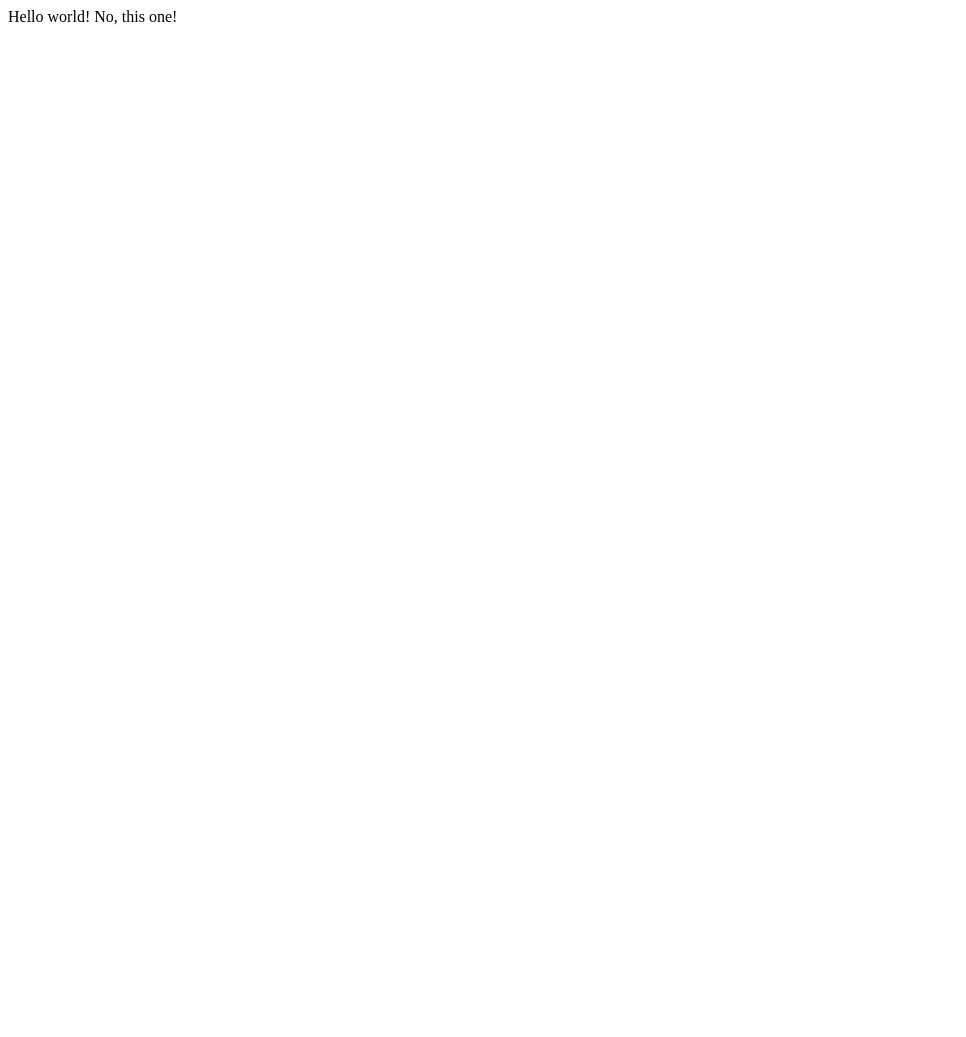
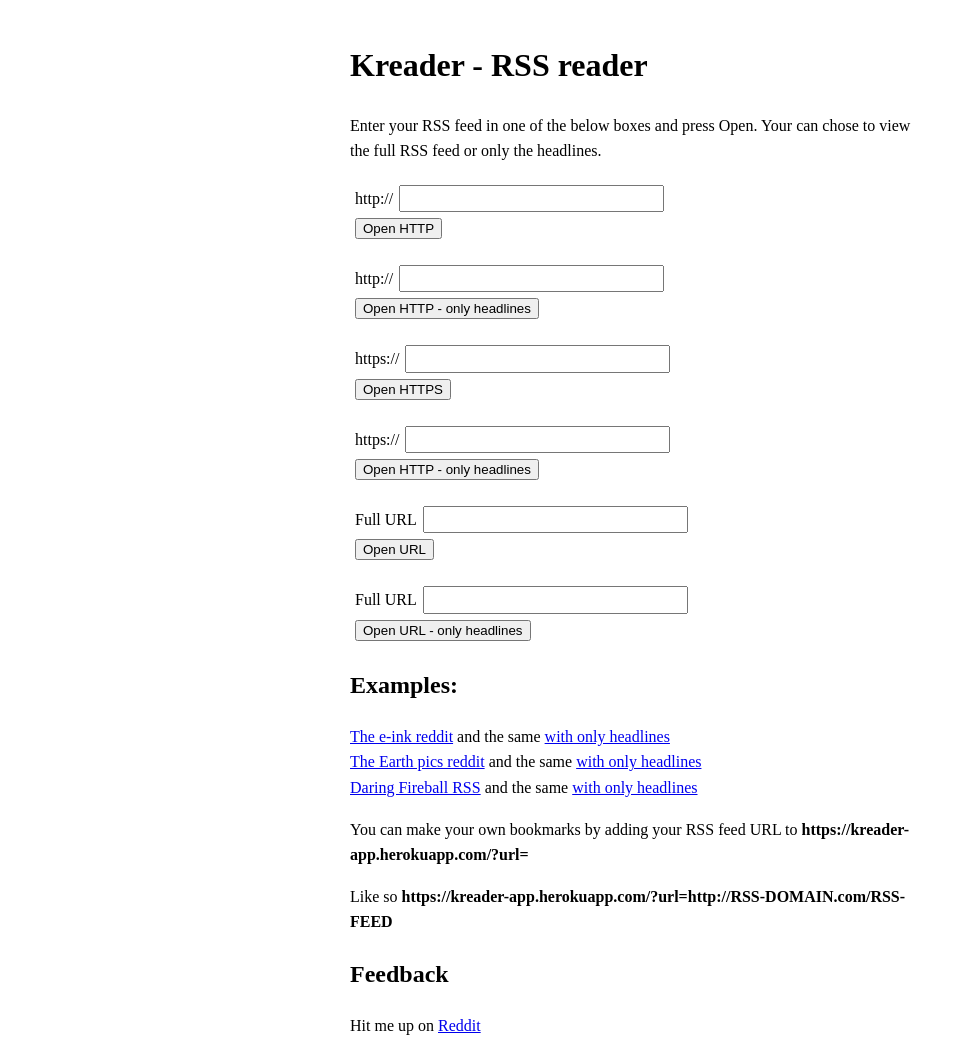
Before and after one commit to Kreader-app/Kreader-app.github.io, a plain HTML site: page index.html in a window 1280 px wide. Shown: the whole page, without its empty margins (0-966 px from the left). Before the commit the page ends 800 px from the top, so only its background shows below. Drawn offline with Linux system fonts and the light colour scheme.

Commit message:
Add files via upload
Initial upload

```diff
--- a/index.html
+++ b/index.html
@@ -1,2 +1,103 @@
-Hello world!
-No, this one!
+<html>
+<head>
+	   <meta charset="utf-8">
+    <meta name="viewport" content="width=device-width, initial-scale=1">
+<title>Kreader - A simple RSS reader</title>
+<style type="text/css">body{
+	margin:40px auto;
+	max-width:580px;}
+
+* {
+	line-height:1.6;
+	font-size:18px
+	font-family: Helvetica,"Helvetica Neue",Arial,sans-serif;
+	}
+
+a:visited {
+  color: grey;
+}
+
+</style></head>
+<body>
+
+ <h1>Kreader - RSS reader</h1>
+
+ Enter your RSS feed in one of the below boxes and press Open. Your can chose to view the full RSS feed or only the headlines.<br>
+
+ <p></p>
+
+ <form name="URL_entry_form-http" id="URL_entry_form-http" action="#">
+    <table cellspacing="4">
+        <tr><td><label for="URL">http://</label></td><td><input type="text" size="30" maxlength="155" name="url" /></td></tr>
+        <tr><td colspan="2"><input type="button" name="submit" value="Open HTTP" onclick="showFormData(this.form, 'http://', '');" /></td></table>
+    </form>
+
+
+ <form name="URL_entry_form-http-no_descriptions" id="URL_entry_form-http-no_descriptions" action="#">
+    <table cellspacing="4">
+        <tr><td><label for="URL">http://</label></td><td><input type="text" size="30" maxlength="155" name="url" /></td></tr>
+        <tr><td colspan="2"><input type="button" name="submit" value="Open HTTP - only headlines" onclick="showFormData(this.form, 'http://', '&no_content');" /></td></table>
+</form>
+
+
+ <form name="URL_entry_form-https" id="URL_entry_form-https" action="#">
+    <table cellspacing="4">
+        <tr><td><label for="URL-secure">https://</label></td><td><input type="text" size="30" maxlength="155" name="url" /></td></tr>
+        <tr><td colspan="2"><input type="button" name="submit" value="Open HTTPS" onclick="showFormData(this.form, 'https://','');" /></td></table>
+    </form>
+
+
+<form name="URL_entry_form-https-no_descriptions" id="URL_entry_form-https-no_descriptions" action="#">
+    <table cellspacing="4">
+        <tr><td><label for="URL">https://</label></td><td><input type="text" size="30" maxlength="155" name="url" /></td></tr>
+        <tr><td colspan="2"><input type="button" name="submit" value="Open HTTP - only headlines" onclick="showFormData(this.form, 'https://', '&no_content');" /></td></table>
+    </form>
+
+<form name="URL_entry_form" id="URL_entry_form" action="#">
+    <table cellspacing="4">
+        <tr><td><label for="URL">Full URL</label></td><td><input type="text" size="30" maxlength="155" name="url" /></td></tr>
+        <tr><td colspan="2"><input type="button" name="submit" value="Open URL" onclick="showFormData(this.form, '', '');" /></td></table>
+    </form>
+
+
+<form name="URL_entry_form-no_descriptions" id="URL_entry_form-no_descriptions" action="#">
+    <table cellspacing="4">
+        <tr><td><label for="URL">Full URL</label></td><td><input type="text" size="30" maxlength="155" name="url" /></td></tr>
+        <tr><td colspan="2"><input type="button" name="submit" value="Open URL - only headlines" onclick="showFormData(this.form, '', '&no_content');" /></td></table>
+    </form>
+
+<h2>Examples:</h2>
+
+<a href="https://kreader-app.herokuapp.com/?url=https://old.reddit.com/r/eink/.rss">The e-ink reddit</a> and the same <a href="https://kreader-app.herokuapp.com/?url=https://old.reddit.com/r/eink/.rss&no_content">with only headlines</a>
+<br>
+<a href="https://kreader-app.herokuapp.com/?url=https://old.reddit.com/r/earthporn/.rss">The Earth pics reddit</a> and the same <a href="https://kreader-app.herokuapp.com/?url=https://old.reddit.com/r/earthporn/.rss&no_content">with only headlines</a>
+<br>
+<a href="https://kreader-app.herokuapp.com/?url=https://daringfireball.net/feeds/main">Daring Fireball RSS</a> and the same <a href="https://kreader-app.herokuapp.com/?url=https://daringfireball.net/feeds/main&no_content">with only headlines</a>
+<p>
+You can make your own bookmarks by adding your RSS feed URL to <strong>https://kreader-app.herokuapp.com/?url=</strong>
+<p></p>
+Like so <strong>https://kreader-app.herokuapp.com/?url=http://RSS-DOMAIN.com/RSS-FEED</strong>
+<p></p>
+<h2>Feedback</h2>
+Hit me up on <a href=https://old.reddit.com/user/ftth_finland>Reddit</a>
+<script>
+
+function showFormData(oForm, prefix, suffix) {
+   var url = "";
+   var i = 0;
+   var BASE_URL = "https://kreader-app.herokuapp.com/?url="
+
+   url = oForm.elements[i].value
+
+	   if(oForm.elements[i].value == null || oForm.elements[i].value == '') {
+		url = "Enter RSS feed URL \n";
+	   } else {
+		   url = prefix + oForm.elements[i].value + suffix;
+	   }
+
+
+   window.open(BASE_URL+url,"_self")
+}
+</script>
+</body>
+</html>
```
